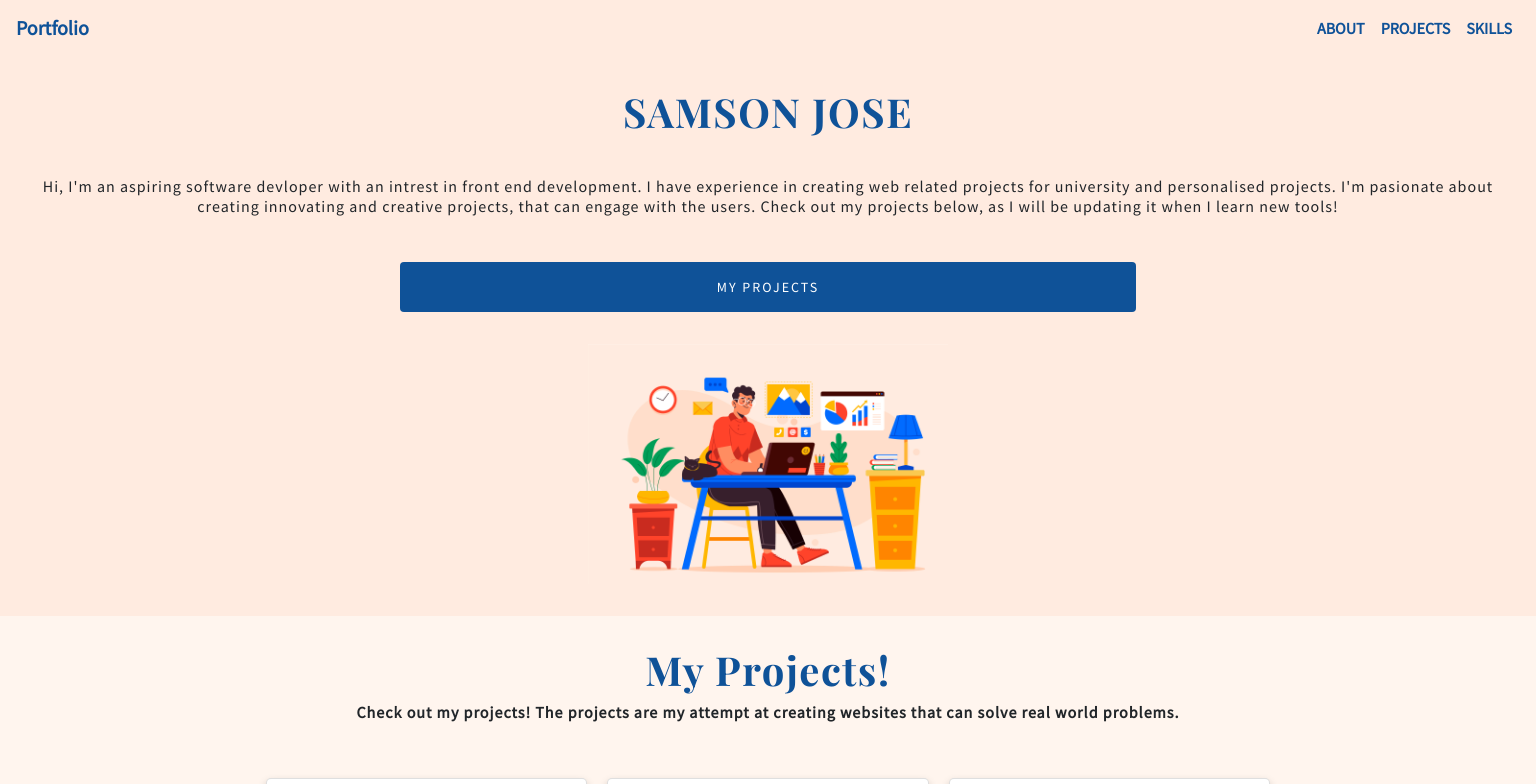
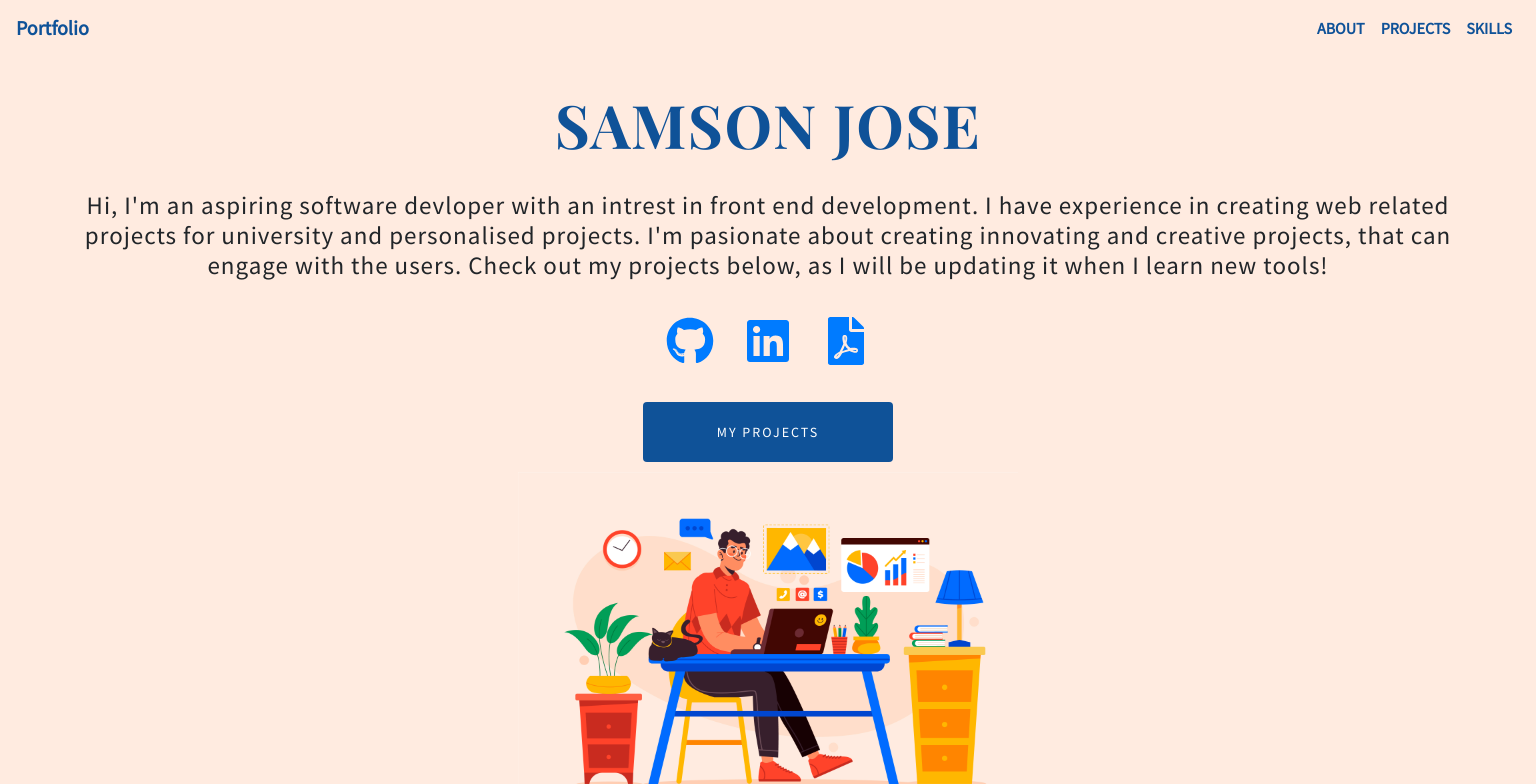
Before and after one commit to IronHarambe/SamsonPortfolio, a React (Create React App) app: page / in a window 1536 px wide. Shown: the top 784 px of the page. Built offline with nearby package versions, Linux system fonts and the light colour scheme; a web font is replaced by a local one.

Commit message:
responsiveness added for home page

```diff
--- a/src/componenets/footer/Footer.js
+++ b/src/componenets/footer/Footer.js
@@ -1,3 +1,5 @@
+/* The Footer for the website, which containes personal information and links */
+
 import React from 'react'
 import IconStack from '../icon-stack/IconStack'
 import "./Footer.scss"
--- a/src/componenets/header/Header.js
+++ b/src/componenets/header/Header.js
@@ -1,3 +1,4 @@
+/* Navbar for the website, to navigate to other pages */
 import React from "react";
 import { Navbar, Nav } from "react-bootstrap";
 import "./Header.scss"
--- a/src/componenets/home/Home.js
+++ b/src/componenets/home/Home.js
@@ -1,6 +1,8 @@
+/* Home about me page. Contains information about me and iconstack */
 import React from "react";
 import "./Home.scss";
 import { Button } from "@material-ui/core";
+import IconStack from "../icon-stack/IconStack";
 
 function Home() {
   return (
@@ -18,6 +20,7 @@ function Home() {
               below, as I will be updating it when I learn new tools!
             </p>
           </div>
+          <IconStack></IconStack>
          <a href="#projects"><Button varient="dark" className="btn">
             My Projects
           </Button></a>
--- a/src/componenets/home/Home.scss
+++ b/src/componenets/home/Home.scss
@@ -27,11 +27,15 @@
         margin-top: 40px;
       }
 
+      .icon {
+        font-size: 40px;
+      }
+
       .btn {
         background-color: #0f5298;
         color: white;
         letter-spacing: 2px;
-        width: 50%;
+        width: 200px;
         margin-top: 30px;
         height: 50px;
 
@@ -49,3 +53,87 @@
     }
   }
 }
+
+@media (min-width: 1070px) {
+  .home {
+    .about__wrapper {
+      gap: 10px;
+      // padding: 3em;
+      .content {
+        h1 {
+          font-size: 53px;
+        }
+
+        .content__text {
+          font-size: 20px;
+          line-height: 22px;
+          margin-top: 30px;
+          padding: 0 40px;
+        }
+
+        .btn {
+          width: 250px;
+          height: 60px;
+        }
+      }
+
+      .picture {
+        img {
+          width: 500px;
+        }
+      }
+    }
+  }
+}
+
+@media (min-width: 1500px) {
+  .home {
+    .about__wrapper {
+      // padding: 3em;
+      .content {
+        h1 {
+          font-size: 60px;
+        }
+
+        .content__text {
+          font-size: 25px;
+          line-height: 30px;
+          margin-top: 30px;
+          padding: 0 40px;
+        }
+
+        .btn {
+          width: 250px;
+          height: 60px;
+        }
+      }
+
+      .picture {
+        img {
+          width: 500px;
+        }
+      }
+    }
+  }
+}
+
+@media (min-width: 1750px) {
+  .home {
+    .about__wrapper {
+      // padding: 3em;
+
+      .content {
+        .btn {
+          width: 400px;
+          height: 80px;
+        }
+      }
+
+      .picture {
+        img {
+          width: 650px;
+        }
+      }
+    }
+  }
+}
--- a/src/componenets/icon-stack/IconStack.js
+++ b/src/componenets/icon-stack/IconStack.js
@@ -1,3 +1,4 @@
+/* List of icons for github, linked in and pdf which contains resime link */
 import React from 'react'
 import "./IconStack.scss"
 
--- a/src/componenets/icon-stack/IconStack.scss
+++ b/src/componenets/icon-stack/IconStack.scss
@@ -1,5 +1,5 @@
 .icon__stack {
-  font-size: 2em;
+  font-size: 3em;
   display: flex;
   justify-content: center;
   gap: 30px;
--- a/src/componenets/project/Project.js
+++ b/src/componenets/project/Project.js
@@ -1,3 +1,4 @@
+/* Lists the diffrent projects that I have created, with github link and link to the website */
 import React from "react";
 import Card from "./card/Card";
 import "./Project.scss";
--- a/src/componenets/project/card/Card.js
+++ b/src/componenets/project/card/Card.js
@@ -1,3 +1,5 @@
+/* Individual project item, with github link and link to website by clicking an image */
+
 import React from "react";
 import { FaGithub } from "react-icons/fa";
 import "./Card.scss";
--- a/src/componenets/skill/Skills.js
+++ b/src/componenets/skill/Skills.js
@@ -1,3 +1,4 @@
+/* List of skills as image items, which indicate learned skills */
 import React from "react";
 import Skill from "./skill/Skill";
 import "./Skills.scss";
--- a/src/componenets/skill/skill/Skill.js
+++ b/src/componenets/skill/skill/Skill.js
@@ -1,3 +1,4 @@
+/* Individual Skill component, which contains an image and title */
 import React from "react";
 import "./Skill.scss";
 
--- a/src/index.js
+++ b/src/index.js
@@ -1,3 +1,5 @@
+/* Portfolio website which showcases projects and skills
+Created By Samson Jose */
 import React from "react";
 import ReactDOM from "react-dom";
 import "./index.css";
```
